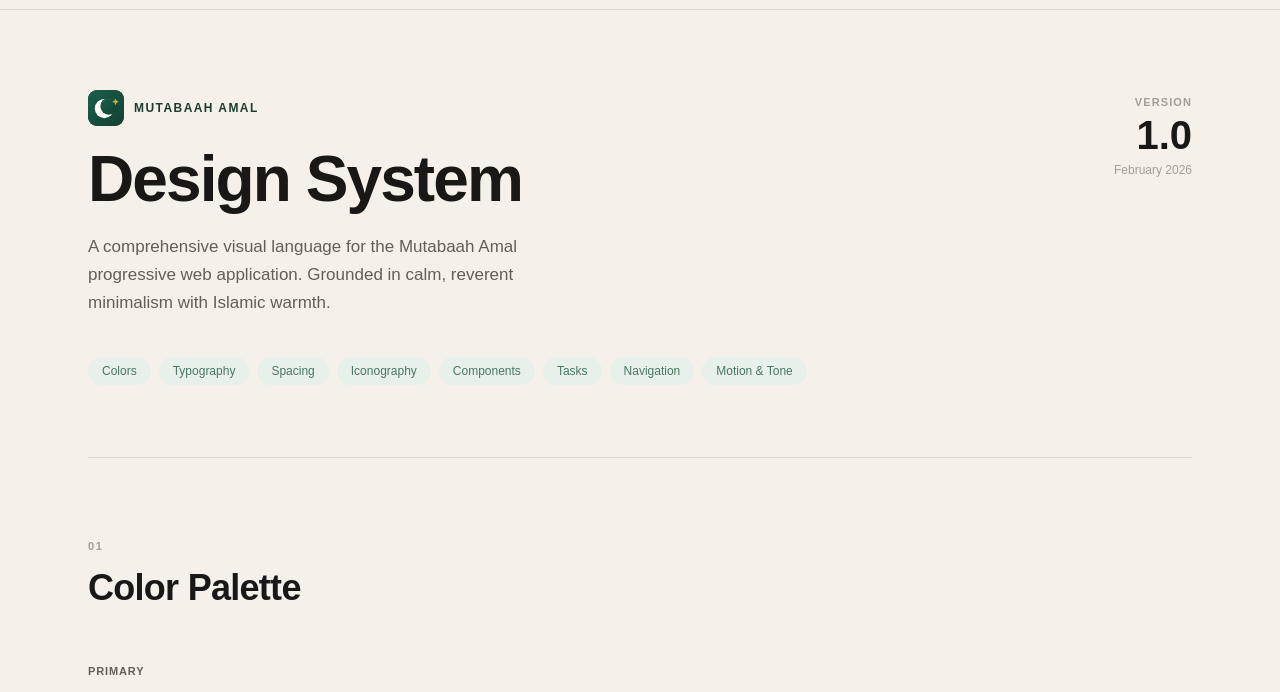
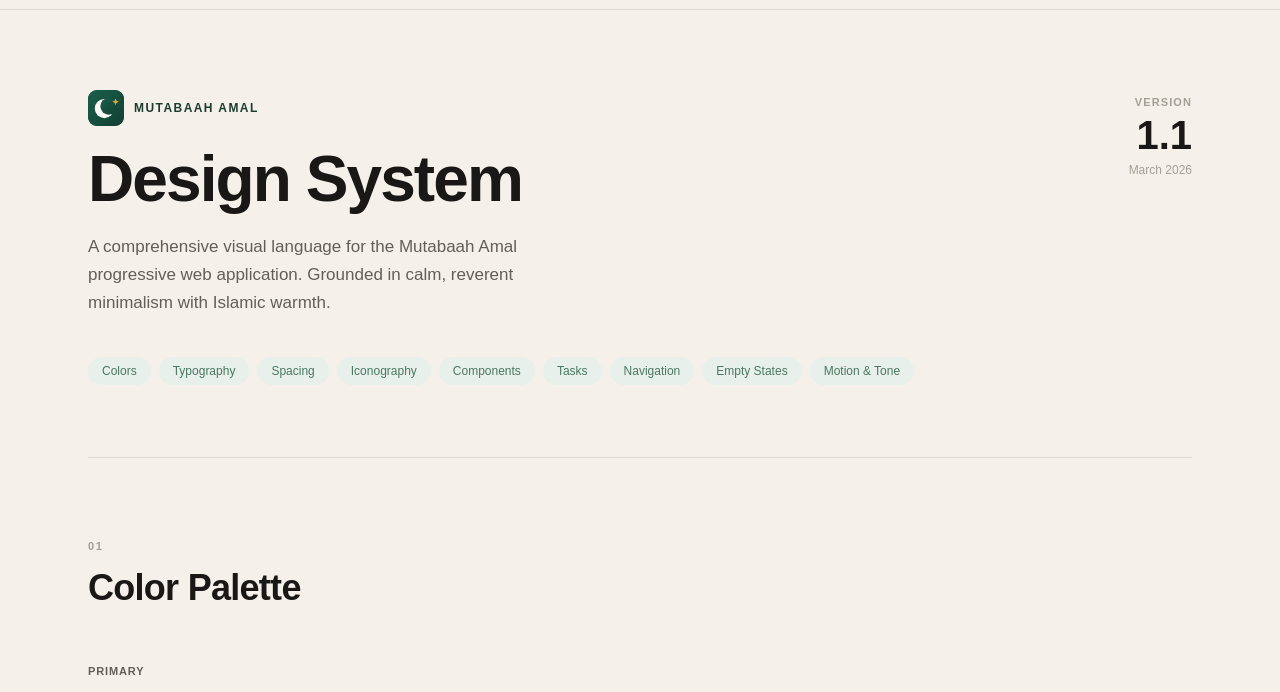
Before and after one commit to syahmi/mutabaah-design-system, a plain HTML site: page index.html in a window 1280 px wide. Shown: the part 43-735 px from the top of the page. Drawn offline with nearby package versions, Linux system fonts and the light colour scheme; a web font is replaced by a local one.

Commit message:
Bump version to 1.1

```diff
--- a/index.html
+++ b/index.html
@@ -75,13 +75,14 @@
           <a href="#components" class="hero-chip">Components</a>
           <a href="#tasks" class="hero-chip">Tasks</a>
           <a href="#navigation" class="hero-chip">Navigation</a>
+          <a href="#empty-states" class="hero-chip">Empty States</a>
           <a href="#motion" class="hero-chip">Motion &amp; Tone</a>
         </div>
       </div>
       <div class="hero-meta">
         <div class="hero-meta-label">Version</div>
-        <div class="hero-version">1.0</div>
-        <div class="hero-date">February 2026</div>
+        <div class="hero-version">1.1</div>
+        <div class="hero-date">March 2026</div>
       </div>
     </div>
   </section>
@@ -919,7 +920,7 @@
       </div>
       <span class="footer-name">Mutabaah Amal</span>
     </div>
-    <span class="footer-meta">Design System v1.0 · February 2026</span>
+    <span class="footer-meta">Design System v1.1 · March 2026</span>
   </footer>
 
 </div>
```
